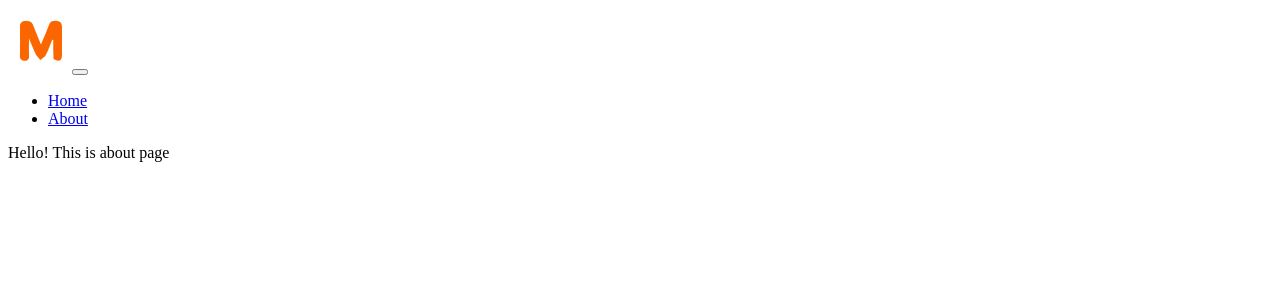
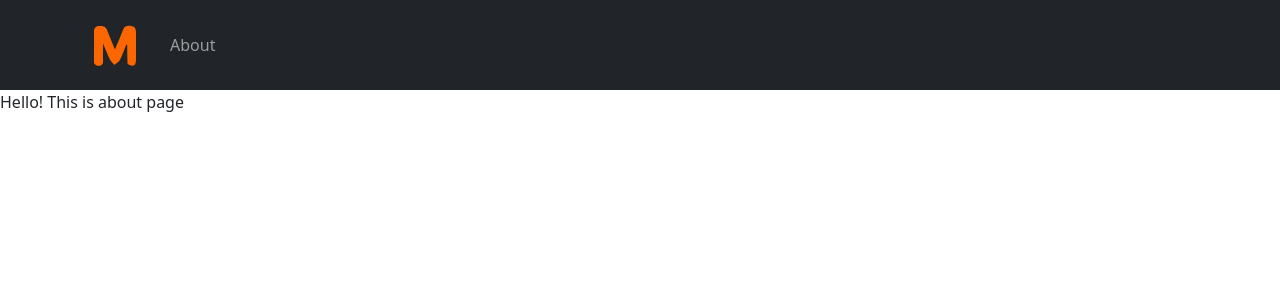
Before and after one commit to EthanIsaac2583/memes, a React (Create React App) app in the folder memed-frontend/: page /about in a window 1280 px wide. Shown: the top 300 px of the page. Built offline with nearby package versions, Linux system fonts and the light colour scheme.

Commit message:
m: used bootstrap

```diff
--- a/memed-frontend/src/components/base-layout/index.tsx
+++ b/memed-frontend/src/components/base-layout/index.tsx
@@ -1,34 +1,25 @@
-import {Link} from "react-router-dom";
+import {FC, PropsWithChildren} from "react";
 import Logo from "../../assets/logo.svg";
-import {FC, PropsWithChildren} from "react";
+import Container from 'react-bootstrap/Container';
+import Nav from 'react-bootstrap/Nav';
+import Navbar from 'react-bootstrap/Navbar';
 
 export const BaseLayout: FC<PropsWithChildren> = (props) => {
   return (
     <>
-      <header className="navbar navbar-expand-md navbar-dark bg-dark fixed-top">
-        <nav className="container-xxl" aria-label="Main navigation">
-
-          <Link className="navbar-brand" to="/" aria-label="Boosted">
+      <Navbar expand="sm" bg="dark" data-bs-theme="dark">
+        <Container>
+          <Navbar.Brand href="/">
             <img src={Logo} alt="logo" />
-          </Link>
-
-          <button className="navbar-toggler collapsed" type="button" data-bs-toggle="collapse" data-bs-target="#bdNavbar" aria-controls="bdNavbar" aria-expanded="false" aria-label="Toggle navigation">
-            <span className="navbar-toggler-icon"></span>
-          </button>
-
-          <div className="navbar-collapse collapse" id="bdNavbar">
-            <ul className="navbar-nav flex-row flex-wrap bd-navbar-nav pt-2 py-md-0">
-              <li className="nav-item col-6 col-md-auto">
-                <Link className="nav-link" to="/">Home</Link>
-              </li>
-              <li className="nav-item col-6 col-md-auto">
-                <Link className="nav-link" to="/about">About</Link>
-              </li>
-            </ul>
-          </div>
-
-        </nav>
-      </header>
+          </Navbar.Brand>
+          <Navbar.Toggle aria-controls="basic-navbar-nav" />
+          <Navbar.Collapse id="basic-navbar-nav">
+            <Nav className="me-auto">
+              <Nav.Link href="/about">About</Nav.Link>
+            </Nav>
+          </Navbar.Collapse>
+        </Container>
+      </Navbar>
       <main>{props.children}</main>
     </>
   );
--- a/memed-frontend/src/index.tsx
+++ b/memed-frontend/src/index.tsx
@@ -2,6 +2,7 @@
 import ReactDOM from 'react-dom/client';
 import { RouterProvider } from 'react-router-dom';
 import {router} from "./pages";
+import 'bootstrap/dist/css/bootstrap.min.css';
 
 const root = ReactDOM.createRoot(
   document.getElementById('root') as HTMLElement
```
